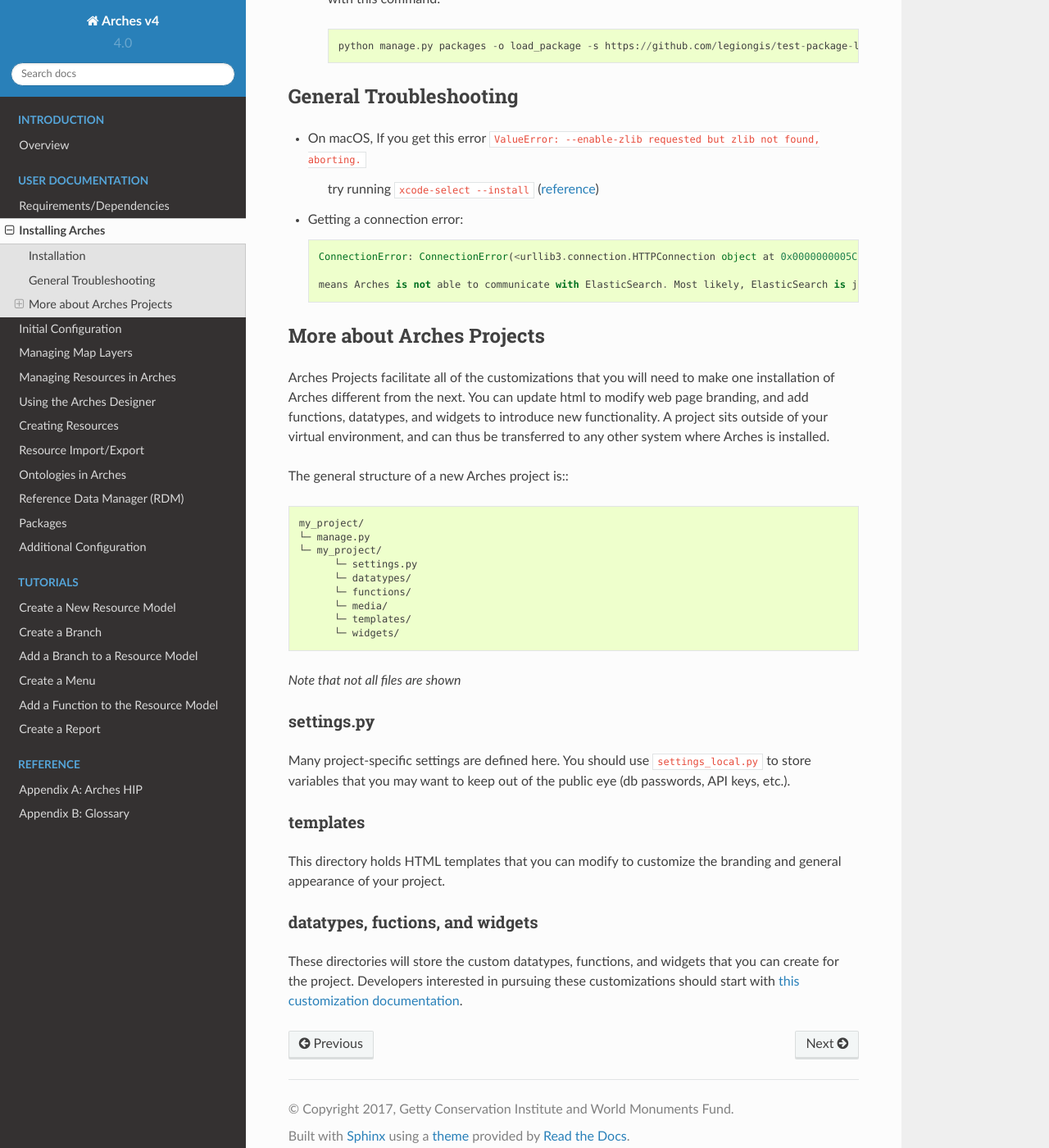
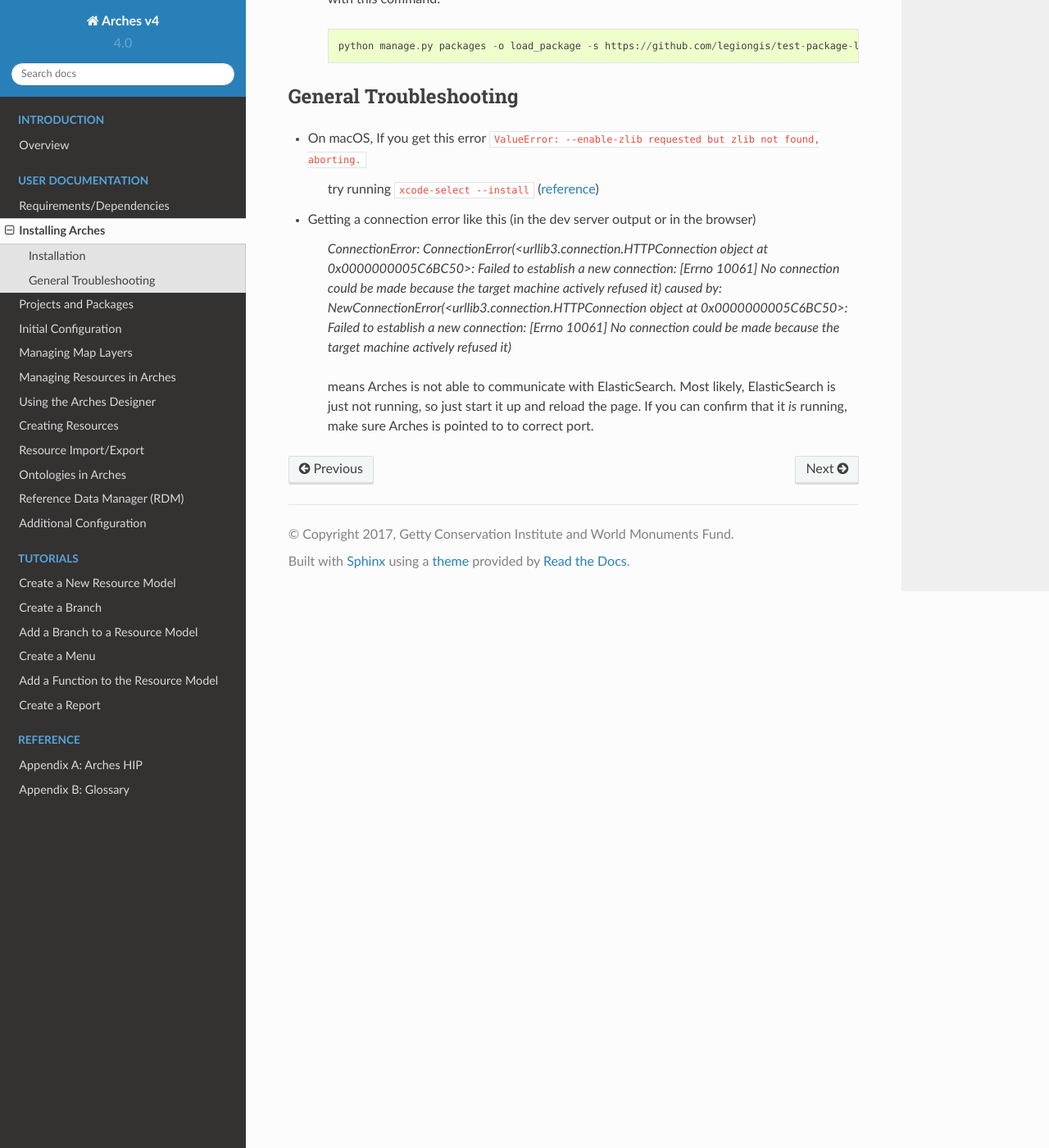
Before and after one commit to archesproject/arches-docs, a Sphinx documentation site: the page built from docs/installation.txt, in a window 1280 px wide and 1400 px high, scrolled down 3330 px. Shown: the whole window at 82% size. Built offline with Sphinx 7.4.7 and the Read the Docs theme 2.0.0, drawn with Linux system fonts in a browser that asks for light colours.

Commit message:
move all discussion of projects and packages to a single location

```diff
--- a/docs/index.txt
+++ b/docs/index.txt
@@ -23,7 +24,6 @@
     import-export
     ontologies-in-arches
     rdm
-    create-package
     additional-configuration
 
 .. toctree::
--- a/docs/installation.txt
+++ b/docs/installation.txt
@@ -112,42 +112,8 @@
 
     try running ``xcode-select --install`` (`reference <http://stackoverflow.com/questions/32909426/zlib-error-when-installing-pillow-on-mac>`_)
 
-* Getting a connection error::
+* Getting a connection error like this (in the dev server output or in the browser)
 
-    ConnectionError: ConnectionError(<urllib3.connection.HTTPConnection object at 0x0000000005C6BC50>: Failed to establish a new connection: [Errno 10061] No connection could be made because the target machine actively refused it) caused by: NewConnectionError(<urllib3.connection.HTTPConnection object at 0x0000000005C6BC50>: Failed to establish a new connection: [Errno 10061] No connection could be made because the target machine actively refused it)
+    `ConnectionError: ConnectionError(<urllib3.connection.HTTPConnection object at 0x0000000005C6BC50>: Failed to establish a new connection: [Errno 10061] No connection could be made because the target machine actively refused it) caused by: NewConnectionError(<urllib3.connection.HTTPConnection object at 0x0000000005C6BC50>: Failed to establish a new connection: [Errno 10061] No connection could be made because the target machine actively refused it)`
 
-    means Arches is not able to communicate with ElasticSearch. Most likely, ElasticSearch is just not running, so just start it up and reload the page. If you can confirm that it _is_ running, make sure Arches is pointed to to correct port.
-
-More about Arches Projects
-===========================
-
-Arches Projects facilitate all of the customizations that you will need to make one installation of Arches different from the next. You can update html to modify web page branding, and add functions, datatypes, and widgets to introduce new functionality. A project sits outside of your virtual environment, and can thus be transferred to any other system where Arches is installed.
-
-The general structure of a new Arches project is:::
-
-	my_project/
-	└─ manage.py
-	└─ my_project/
-	      └─ settings.py
-	      └─ datatypes/
-	      └─ functions/
-	      └─ media/
-	      └─ templates/
-	      └─ widgets/
-
-*Note that not all files are shown*
-
-settings.py
-^^^^^^^^^^^^
-
-Many project-specific settings are defined here. You should use ``settings_local.py`` to store variables that you may want to keep out of the public eye (db passwords, API keys, etc.).
-
-templates
-^^^^^^^^^^^
-
-This directory holds HTML templates that you can modify to customize the branding and general appearance of your project.
-
-datatypes, fuctions, and widgets
-^^^^^^^^^^^^^^^^^^^^^^^^^^^^^^^^^
-
-These directories will store the custom datatypes, functions, and widgets that you can create for the project. Developers interested in pursuing these customizations should start with `this customization documentation <https://github.com/archesproject/arches/wiki/Creating-New-Functions%2C-DataTypes%2C-and-Widgets>`_.
+    means Arches is not able to communicate with ElasticSearch. Most likely, ElasticSearch is just not running, so just start it up and reload the page. If you can confirm that it `is` running, make sure Arches is pointed to to correct port.
```
Also changed, not shown: other parts of docs/index.txt (+1 -0 lines), docs/projects-and-packages.txt (renamed from docs/create-package.txt, +39 -1 lines).
